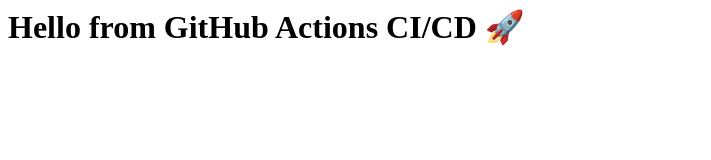
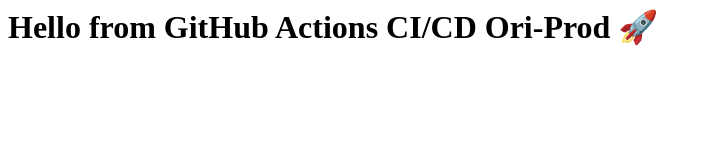
Before and after one commit to AmarAZ59/my-aws-cicd-demo, a plain HTML site: page index.html in a window 1280 px wide. Shown: the whole page, without its empty margins (0-711 px from the left). Drawn offline with Linux system fonts and the light colour scheme.

Commit message:
Trigger workflow

```diff
--- a/index.html
+++ b/index.html
@@ -1 +1 @@
-<h1>Hello from GitHub Actions CI/CD 🚀</h1>
+<h1>Hello from GitHub Actions CI/CD Ori-Prod 🚀</h1>
```
